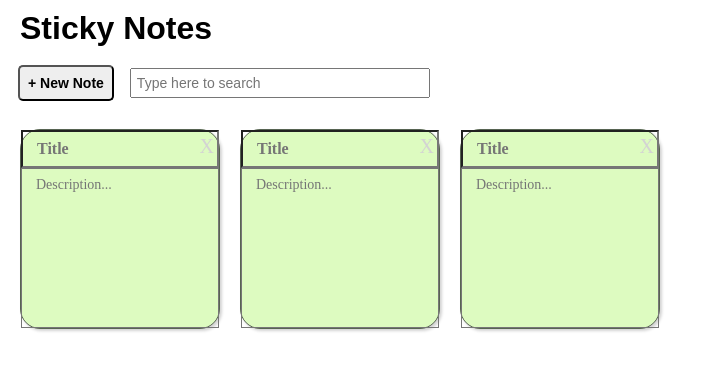
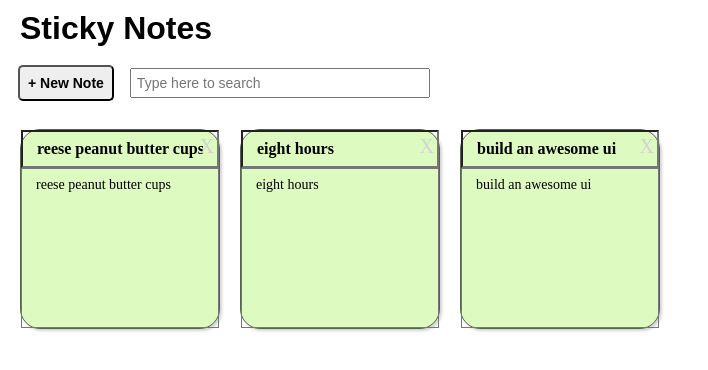
Before and after one commit to Mr-Luka/sticky-notes, a React (Create React App) app: page / in a window 1280 px wide. Shown: the top 370 px of the page, without its empty margins (0-708 px from the left). Built offline with nearby package versions, Linux system fonts and the light colour scheme.

Commit message:
render from the props and state, filter in NotesList

```diff
--- a/src/Note.js
+++ b/src/Note.js
@@ -1,10 +1,19 @@
 import React from "react";
 
-const Note = () => (
+const Note = (props) => (
 
     <li className="note">
-        <input className="note__title" type="text" placeholder="Title"/>
-        <textarea className="note__description" placeholder="Description..."/>
+        <input
+            className="note__title"
+            type="text"
+            placeholder="Title"
+            value={props.note.description}
+            />
+        <textarea
+            className="note__description"
+            placeholder="Description..."
+            value={props.note.description}
+            />
         <span className="note__delete">X</span>
     </li>
 )
--- a/src/NotesList.js
+++ b/src/NotesList.js
@@ -3,8 +3,10 @@ import Note from "./Note.js"
 
 
 const NotesList = (props) =>{
+    const doesMatch = note=> note.doesMatchSearch;
+    const filteredElements = props.notes.filter(doesMatch)
     const renderNote = note => <Note note={note} key={note.id}/>
-    const noteElements = props.notes.map(renderNote);
+    const noteElements = filteredElements.map(renderNote);
 return (
     <ul className="notes-list">
         {noteElements}
```
